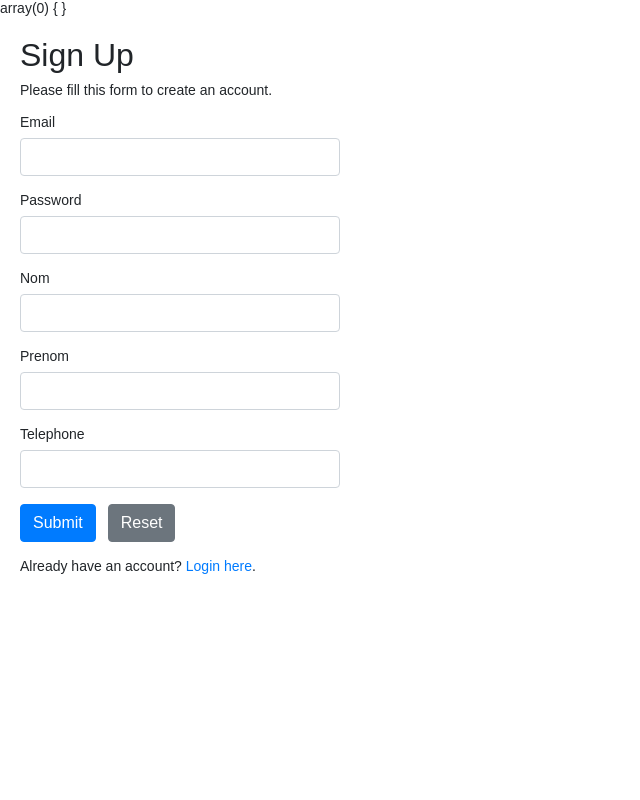
After one commit to spaghetttti/Covoiturage, a PHP site: page /login.php in a window 1280 px wide. The commit adds this page. Shown: the whole page, without its empty margins (0-640 px from the left). Run offline with PHP 8.4, Linux system fonts and the light colour scheme.

Commit message:
feat: auth create account

```diff
--- /dev/null
+++ b/login.php
@@ -0,0 +1,182 @@
+<?php
+require_once('db.php');
+$pdo = getDatabaseConnection();
+var_dump($_POST);
+// Define variables and initialize with empty values
+$email = $password = $nom = $prenom = $telephone = "";
+$email_err = $password_err = $nom_err = $prenom_err = $telephone_err = "";
+
+// Processing form data when form is submitted
+if ($_SERVER["REQUEST_METHOD"] == "POST") {
+    var_dump($email, $password);
+    // Validate username
+    if (empty(trim($_POST["email"]))) {
+        $email_err = "Please enter a email.";
+        // } elseif(!filter_var($email, FILTER_VALIDATE_EMAIL)){
+        //     $email_err = "Email can only contain letters, numbers, and underscores.";
+    } else {
+        // Prepare a select statement
+        $sql = "SELECT email, motDePasse FROM Internautes WHERE email = :email";
+
+        if ($stmt = $pdo->prepare($sql)) {
+            // Bind variables to the prepared statement as parameters
+            $stmt->bindParam(":email", $param_email, PDO::PARAM_STR);
+
+            // Set parameters
+            $param_email = trim($_POST["email"]);
+
+            // Attempt to execute the prepared statement
+            if ($stmt->execute()) {
+                if ($stmt->rowCount() == 1) {
+                    $email_err = "This email is already taken.";
+                } else {
+                    $email = trim($_POST["email"]);
+                }
+            } else {
+                echo "Oops! Something went wrong. Please try again later.";
+            }
+
+            // Close statement
+            unset($stmt);
+        }
+    }
+
+    // Validate password
+    if (empty(trim($_POST["password"]))) {
+        $password_err = "Please enter a password.";
+    } elseif (strlen(trim($_POST["password"])) < 6) {
+        $password_err = "Password must have atleast 6 characters.";
+    } else {
+        $password = trim($_POST["password"]);
+    }
+
+    //validate personal info fields
+    if (empty(trim($_POST["nom"]))) {
+        $nom_err = "Please enter a nom.";
+    } else {
+        $nom = trim($_POST["nom"]);
+    }
+    if (empty(trim($_POST["prenom"]))) {
+        $prenom_err = "Please enter a prenom.";
+    } else {
+        $prenom = trim($_POST["prenom"]);
+    }
+    if (empty(trim($_POST["telephone"]))) {
+        $telephone_err = "Please enter a telephone.";
+    } else {
+        $telephone = trim($_POST["telephone"]);
+    }
+    // // Validate confirm password
+    // if (empty(trim($_POST["confirm_password"]))) {
+    //     $confirm_password_err = "Please confirm password.";
+    // } else {
+    //     $confirm_password = trim($_POST["confirm_password"]);
+    //     if (empty($password_err) && ($password != $confirm_password)) {
+    //         $confirm_password_err = "Password did not match.";
+    //     }
+    // }
+
+    // Check input errors before inserting in database
+    if (empty($email_err) && empty($password_err) && empty($nom_err) && empty($prenom_err) && empty($telephone_err)) {
+
+        // Prepare an insert statement
+        try {
+
+            $sql = "INSERT INTO Internautes (email, motDePasse, nom, prenom, telephone) VALUES (:email, :password, :nom, :prenom, :telephone)";
+
+            if ($stmt = $pdo->prepare($sql)) {
+                // Bind variables to the prepared statement as parameters
+                $stmt->bindParam(":email", $param_email, PDO::PARAM_STR);
+                $stmt->bindParam(":password", $param_password, PDO::PARAM_STR);
+                $stmt->bindParam(":nom", $nom, PDO::PARAM_STR);
+                $stmt->bindParam(":prenom", $prenom, PDO::PARAM_STR);
+                $stmt->bindParam(":telephone", $telephone, PDO::PARAM_STR);
+
+
+
+                // Set parameters
+                $param_email = $email;
+                $param_password = $password;
+                var_dump($sql, $param_email, $param_password, $nom);
+                // $param_password = password_hash($password, PASSWORD_DEFAULT); // Creates a password hash
+
+                //! Attempt to execute the prepared statement
+                if ($stmt->execute()) {
+                    // Redirect to login page
+                    header("location: login.php");
+                } else {
+                    echo "Oops! Something went wrong. Please try again later.";
+                }
+                var_dump($stmt);
+                // Close statement
+                unset($stmt);
+            }
+        } catch (PDOException $e) {
+            echo $e->getMessage();
+        }
+    }
+
+    // Close connection
+    unset($pdo);
+}
+?>
+
+<!DOCTYPE html>
+<html lang="en">
+
+<head>
+    <meta charset="UTF-8">
+    <title>Sign Up</title>
+    <link rel="stylesheet" href="https://stackpath.bootstrapcdn.com/bootstrap/4.5.2/css/bootstrap.min.css">
+    <style>
+        body {
+            font: 14px sans-serif;
+        }
+
+        .wrapper {
+            width: 360px;
+            padding: 20px;
+        }
+    </style>
+</head>
+
+<body>
+    <div class="wrapper">
+        <h2>Sign Up</h2>
+        <p>Please fill this form to create an account.</p>
+        <form action="<?php echo htmlspecialchars($_SERVER["PHP_SELF"]); ?>" method="post">
+            <div class="form-group">
+                <label>Email</label>
+                <input type="text" name="email" class="form-control <?php echo (!empty($email_err)) ? 'is-invalid' : ''; ?>" value="<?php echo $email; ?>">
+                <span class="invalid-feedback"><?php echo $email_err; ?></span>
+            </div>
+            <div class="form-group">
+                <label>Password</label>
+                <input type="text" name="password" class="form-control <?php echo (!empty($password_err)) ? 'is-invalid' : ''; ?>" value="<?php echo $password; ?>">
+                <span class="invalid-feedback"><?php echo $password_err; ?></span>
+            </div>
+            <div class="form-group">
+                <label>Nom</label>
+                <input type="text" name="nom" class="form-control <?php echo (!empty($nom_err)) ? 'is-invalid' : ''; ?>" value="<?php echo $nom; ?>">
+                <span class="invalid-feedback"><?php echo $nom_err; ?></span>
+            </div>
+            <div class="form-group">
+                <label>Prenom</label>
+                <input type="text" name="prenom" class="form-control <?php echo (!empty($prenom_err)) ? 'is-invalid' : ''; ?>" value="<?php echo $prenom; ?>">
+                <span class="invalid-feedback"><?php echo $prenom_err; ?></span>
+            </div>
+            <div class="form-group">
+                <label>Telephone</label>
+                <input type="text" name="telephone" class="form-control <?php echo (!empty($telephone_err)) ? 'is-invalid' : ''; ?>" value="<?php echo $telephone; ?>">
+                <span class="invalid-feedback"><?php echo $telephone_err; ?></span>
+            </div>
+            <div class="form-group">
+                <input type="submit" class="btn btn-primary" value="Submit">
+                <input type="reset" class="btn btn-secondary ml-2" value="Reset">
+            </div>
+            <p>Already have an account? <a href="login.php">Login here</a>.</p>
+        </form>
+    </div>
+</body>
+
+</html>
```
Also changed, not shown: components/authForm.php (added, +28 -0 lines), components/searchCarpoolForm.php (+0 -8 lines), db.php (+19 -0 lines), helper/auth.php (added, +10 -0 lines).
